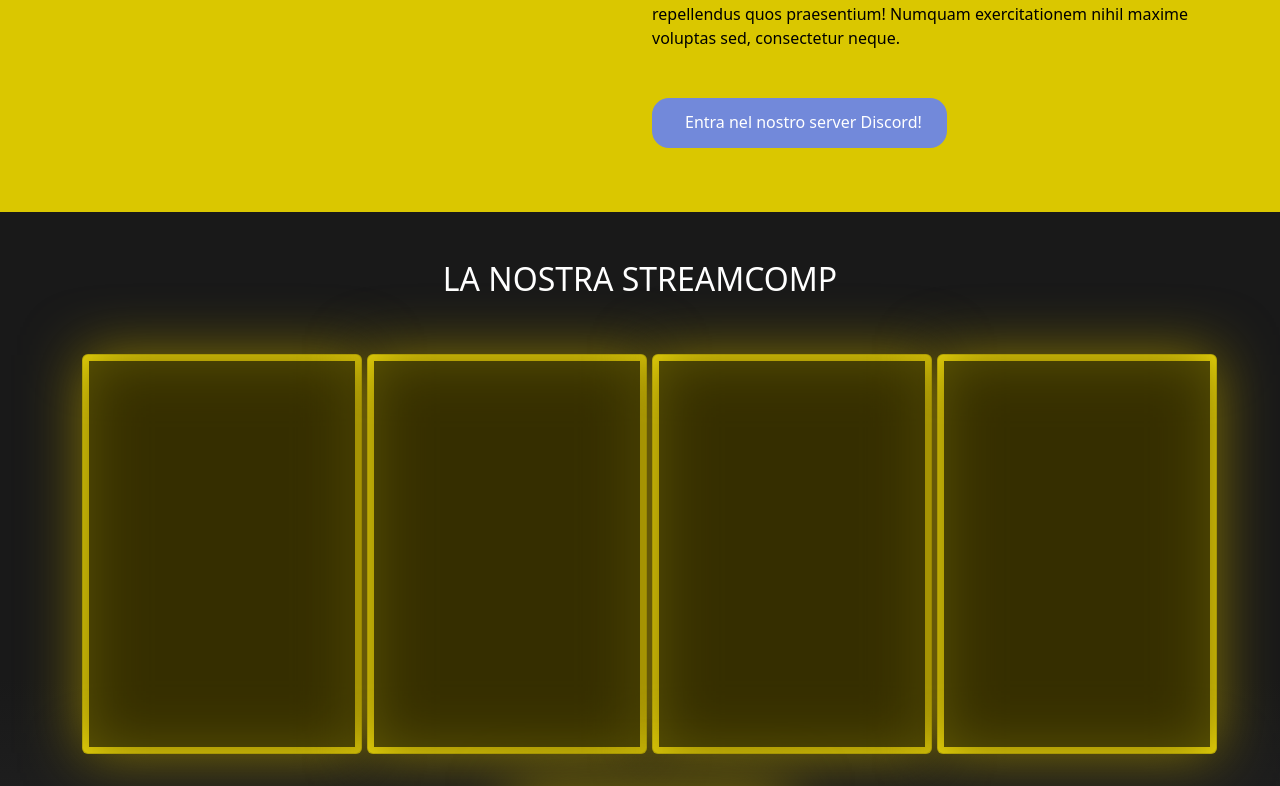
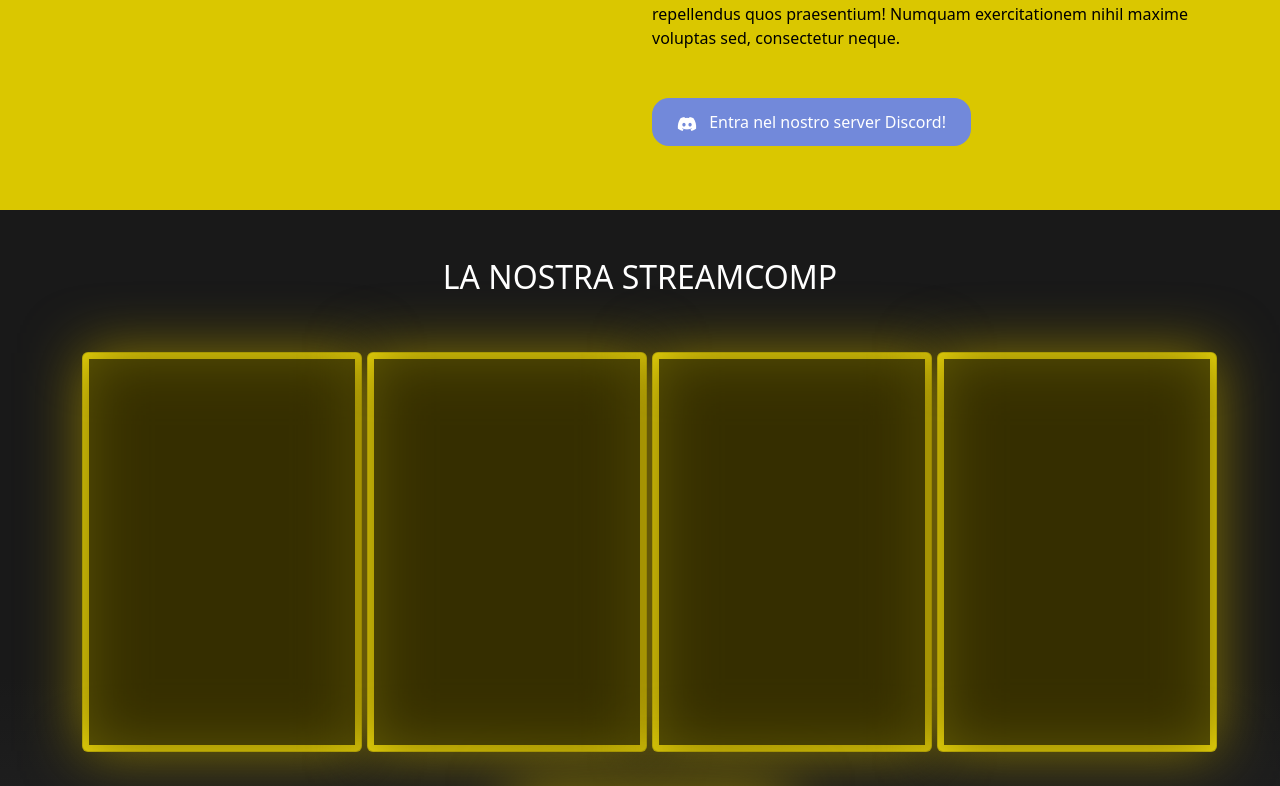
Before and after one commit to Clipper4rancione/nottetempo-web-frontend, a Vue app: page / in a window 1280 px wide. Shown: the part 928-1714 px from the top of the page. Built offline with nearby package versions, Linux system fonts and the light colour scheme.

Commit message:
imported fontawesome

```diff
--- a/src/style/general.scss
+++ b/src/style/general.scss
@@ -1,5 +1,5 @@
 @import 'node_modules/bootstrap/scss/bootstrap';
-
+@import 'node_modules/@fortawesome/fontawesome-free/css/all.min.css';
 body{
     background-color: black;
     color: white;
```
